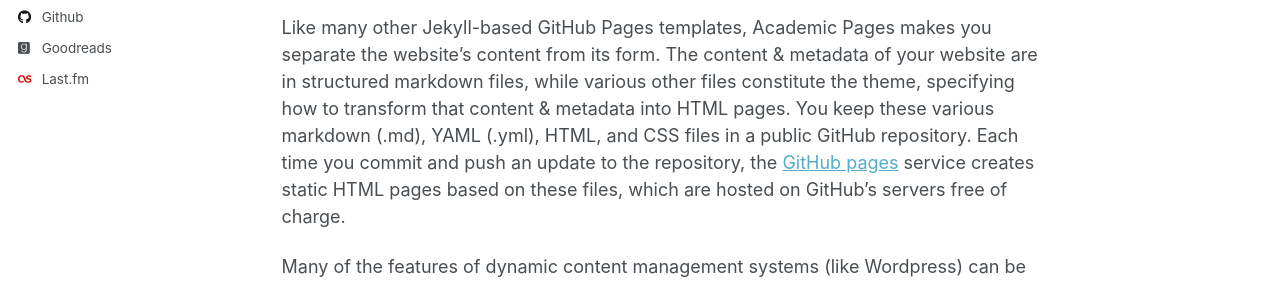
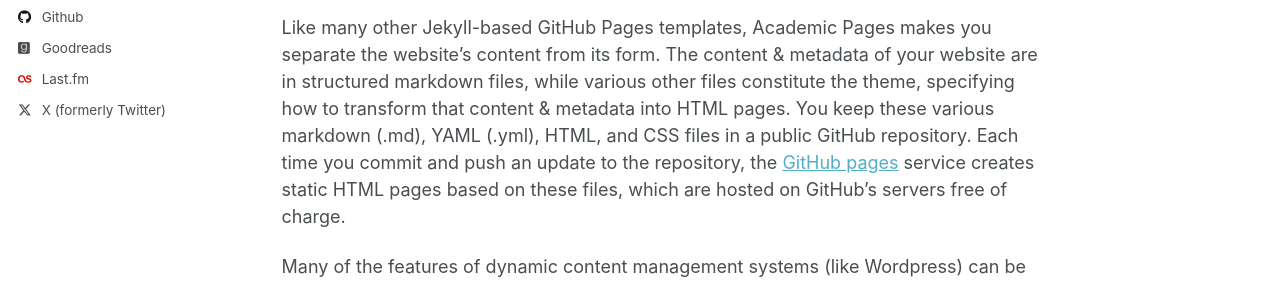
Before and after one commit to samildk/samildk.github.io, a Jekyll site: the page built from _pages/about.md, in a window 1280 px wide. Shown: the part 504-788 px from the top of the page. Built offline with Jekyll 4.4.1, drawn with Linux system fonts in a browser that asks for light colours; some of the changed lines change nothing that is shown.

Commit message:
Update _config.yml

```diff
--- a/_config.yml
+++ b/_config.yml
@@ -67,7 +67,7 @@ author:
   steam            : # Username
   telegram         : # URL
   tumblr           : # Username
-  twitter          : # Username for X / Twitter
+  twitter          : "aslani_samira"
   vine             : # Username
   weibo            : # Username
   wikipedia        : # Username
```
